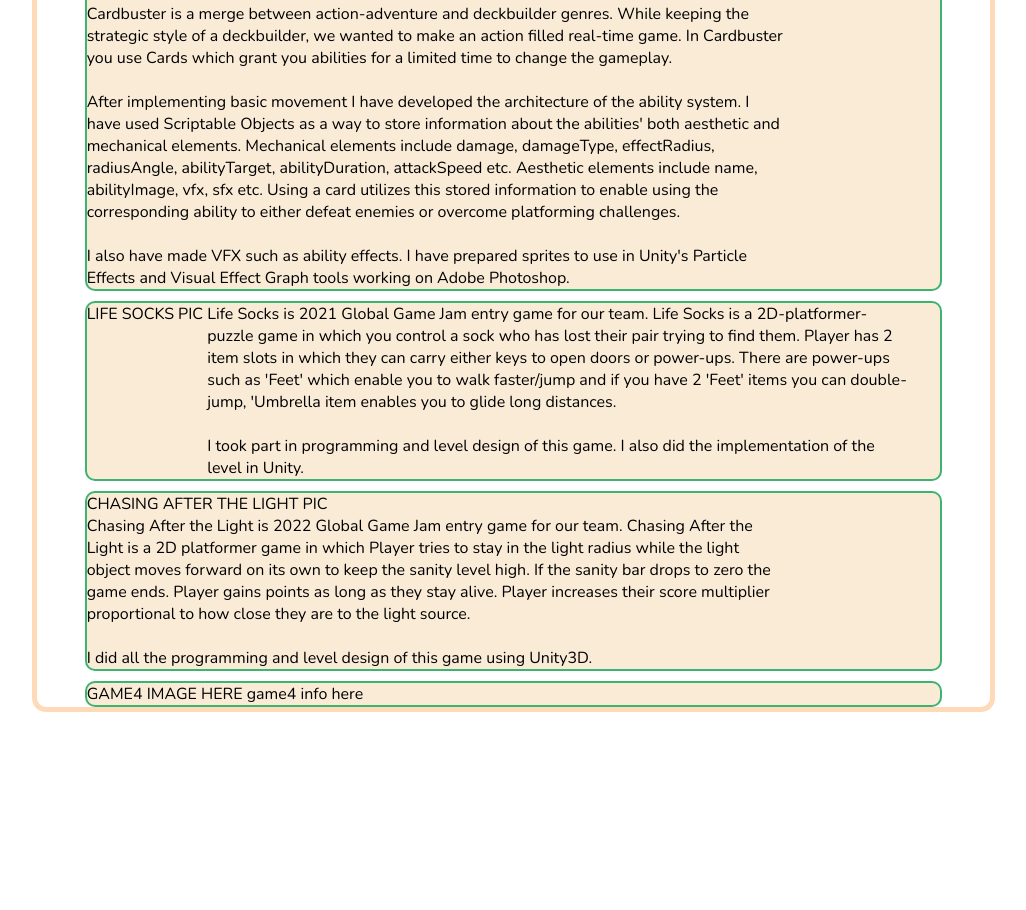
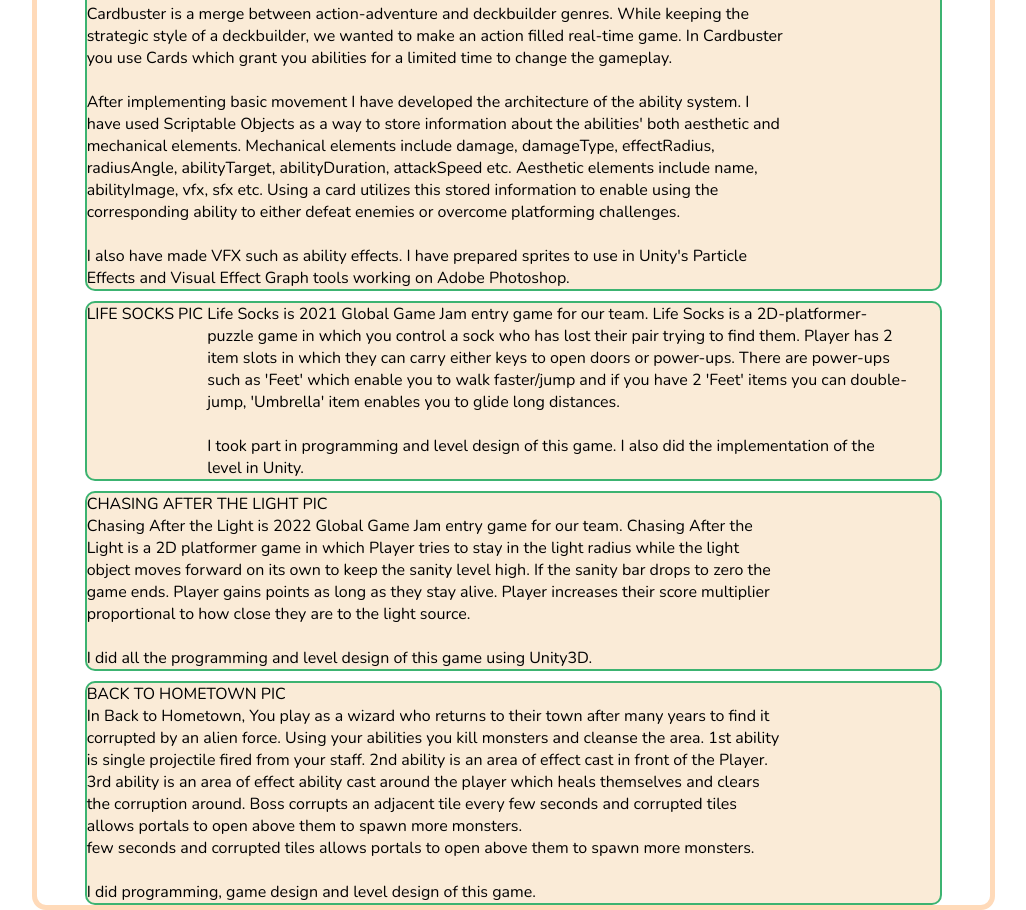
Before and after one commit to arifaciduman/arifaciduman.github.io, a website built with Parcel: page main-page.html in a window 1280 px wide. Shown: the part 841-1751 px from the top of the page, without its empty margins (178-1204 px from the left). Before the commit the page ends 1553 px from the top, so only its background shows below. Built offline with nearby package versions, Linux system fonts and the light colour scheme.

Commit message:
added back to hometown text

```diff
--- a/main-page.html
+++ b/main-page.html
@@ -72,7 +72,7 @@
           <p>Life Socks is 2021 Global Game Jam entry game for our team. Life Socks is a 2D-platformer-puzzle game
             in which you control a sock who has lost their pair trying to find them. Player has 2 item slots in which they
             can carry either keys to open doors or power-ups. There are power-ups such as 'Feet' which enable you to
-            walk faster/jump and if you have 2 'Feet' items you can double-jump, 'Umbrella item enables you to glide long
+            walk faster/jump and if you have 2 'Feet' items you can double-jump, 'Umbrella' item enables you to glide long
             distances.<br>
             <br>
             I took part in programming and level design of this game. I also did the implementation of the level in Unity.</p>
@@ -93,10 +93,17 @@
       </div>
       <div class="game">
         <div class="game-graphics">
-          <p>GAME4 IMAGE HERE</p>
+          <p>BACK TO HOMETOWN PIC</p>
         </div>
         <div class="game-info">
-          <p>game4 info here</p>
+          <p>In Back to Hometown, You play as a wizard who returns to their town after many years to find it corrupted by
+          an alien force. Using your abilities you kill monsters and cleanse the area. 1st ability is single projectile fired
+          from your staff. 2nd ability is an area of effect cast in front of the Player. 3rd ability is an area of effect ability
+          cast around the player which heals themselves and clears the corruption around. Boss corrupts an adjacent tile every
+            few seconds and corrupted tiles allows portals to open above them to spawn more monsters.<br>
+            few seconds and corrupted tiles allows portals to open above them to spawn more monsters.<br>
+          <br>
+          I did programming, game design and level design of this game.</p>
         </div>
       </div>
     </div>
```
